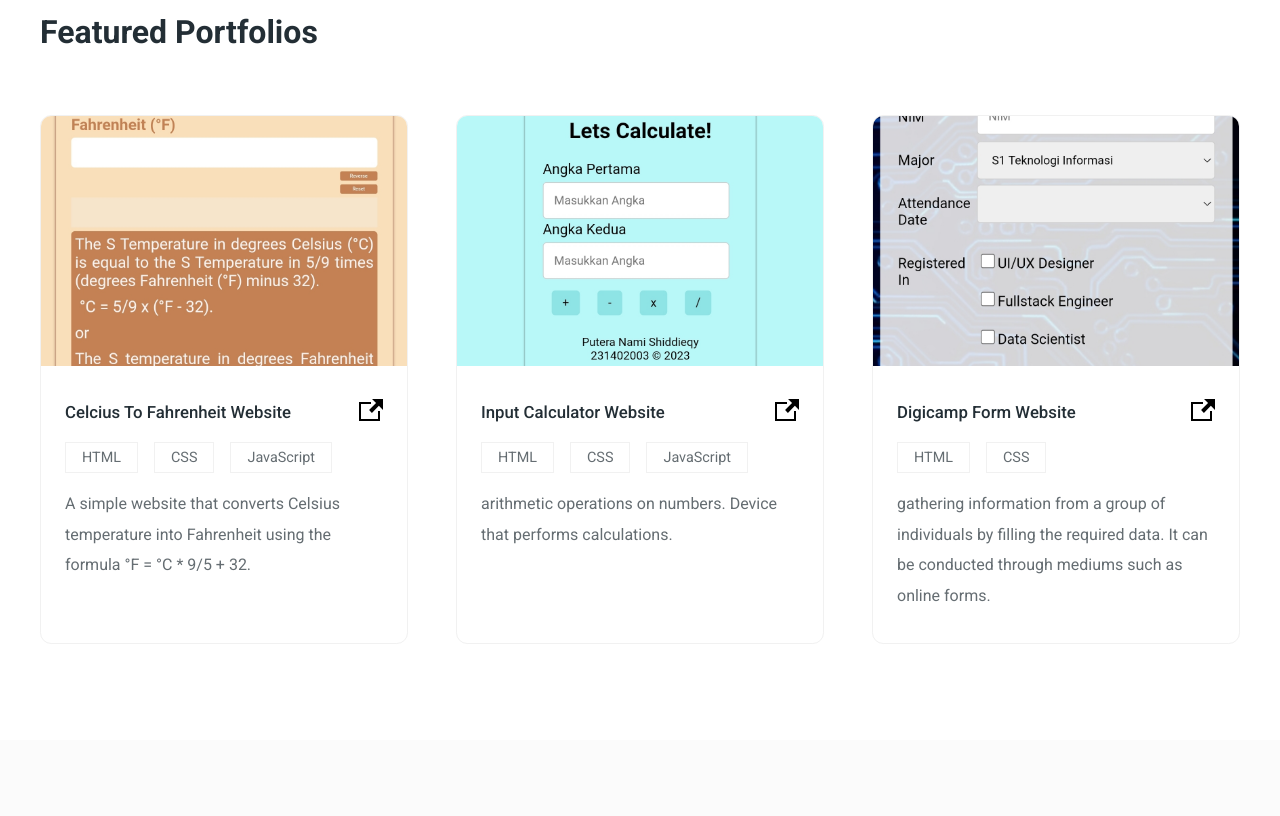
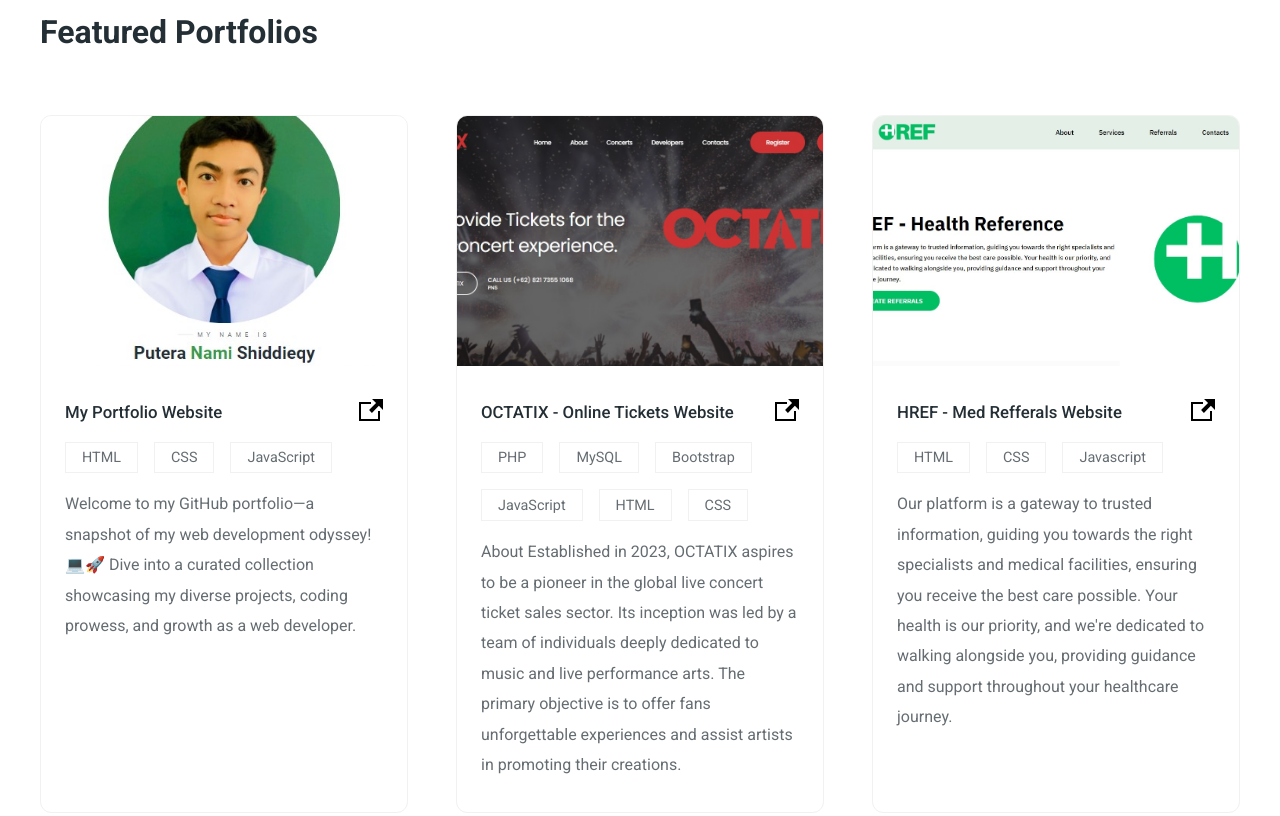
Before and after one commit to Naminiges/naminiges.github.io, a plain HTML site: page index.html in a window 1280 px wide. Shown: the part 1870-2686 px from the top of the page. Drawn offline with Linux system fonts and the light colour scheme.

Commit message:
1st Update

```diff
--- a/231402003_portfolio.css
+++ b/231402003_portfolio.css
@@ -244,6 +244,7 @@ nav ul li a {
   border-radius: var(--itemBorderRadius);
   overflow: hidden;
   border: 1px solid var(--borderColor);
+  margin-bottom: 4rem;
 }
 
 .portfolioCover {
--- a/index.html
+++ b/index.html
@@ -139,6 +139,129 @@
       <div class="mainContainer">
         <h3 class="preTitle">My Projects</h3>
         <h1 class="sectionTitle">Featured Portfolios</h1>
+        <div class="grid-3">
+          <!-- portfolio 1 -->
+          <div class="portfolio">
+            <div class="portfolioCover">
+              <img src="images/Projects/PortfolioWeb.jpg" alt="MyPortfolio" />
+            </div>
+            <div class="portfolioInfo">
+              <div class="portfolioTitle">
+                <h4>My Portfolio Website</h4>
+                <a
+                  href="https://naminiges.github.io/Putera-Portfolio-Website/"
+                  class="portfolioLink"
+                  target="_blank"
+                >
+                  <svg
+                    xmlns="http://www.w3.org/2000/svg"
+                    width="24"
+                    height="24"
+                    viewBox="0 0 24 24"
+                  >
+                    <path
+                      d="M21 13v10h-21v-19h12v2h-10v15h17v-8h2zm3-12h-10.988l4.035 4-6.977 7.07 2.828 2.828 6.977-7.07 4.125 4.172v-11z"
+                    />
+                  </svg>
+                </a>
+              </div>
+              <div class="portfolioTags">
+                <div>HTML</div>
+                <div>CSS</div>
+                <div>JavaScript</div>
+              </div>
+              <p>
+                Welcome to my GitHub portfolio—a snapshot of my web development
+                odyssey! 💻🚀 Dive into a curated collection showcasing my
+                diverse projects, coding prowess, and growth as a web developer.
+              </p>
+            </div>
+          </div>
+          <!-- portfolio 2 -->
+          <div class="portfolio">
+            <div class="portfolioCover">
+              <img src="images/Projects/OctatixWeb.jpg" alt="Octatix" />
+            </div>
+            <div class="portfolioInfo">
+              <div class="portfolioTitle">
+                <h4>OCTATIX - Online Tickets Website</h4>
+                <a
+                  href="https://github.com/Naminiges/octatix"
+                  class="portfolioLink"
+                  target="_blank"
+                >
+                  <svg
+                    xmlns="http://www.w3.org/2000/svg"
+                    width="24"
+                    height="24"
+                    viewBox="0 0 24 24"
+                  >
+                    <path
+                      d="M21 13v10h-21v-19h12v2h-10v15h17v-8h2zm3-12h-10.988l4.035 4-6.977 7.07 2.828 2.828 6.977-7.07 4.125 4.172v-11z"
+                    />
+                  </svg>
+                </a>
+              </div>
+              <div class="portfolioTags">
+                <div>PHP</div>
+                <div>MySQL</div>
+                <div>Bootstrap</div>
+              </div>
+              <div class="portfolioTags">
+                <div>JavaScript</div>
+                <div>HTML</div>
+                <div>CSS</div>
+              </div>
+              <p>
+                About Established in 2023, OCTATIX aspires to be a pioneer in
+                the global live concert ticket sales sector. Its inception was
+                led by a team of individuals deeply dedicated to music and live
+                performance arts. The primary objective is to offer fans
+                unforgettable experiences and assist artists in promoting their
+                creations.
+              </p>
+            </div>
+          </div>
+          <!-- portfolio 3 -->
+          <div class="portfolio">
+            <div class="portfolioCover">
+              <img src="images/Projects/HrefWeb.jpg" alt="HREF" />
+            </div>
+            <div class="portfolioInfo">
+              <div class="portfolioTitle">
+                <h4>HREF - Med Refferals Website</h4>
+                <a
+                  href="https://puteranamishiddieqy003c.000webhostapp.com/Tugas%202/tugas2.html"
+                  class="portfolioLink"
+                  target="_blank"
+                >
+                  <svg
+                    xmlns="http://www.w3.org/2000/svg"
+                    width="24"
+                    height="24"
+                    viewBox="0 0 24 24"
+                  >
+                    <path
+                      d="M21 13v10h-21v-19h12v2h-10v15h17v-8h2zm3-12h-10.988l4.035 4-6.977 7.07 2.828 2.828 6.977-7.07 4.125 4.172v-11z"
+                    />
+                  </svg>
+                </a>
+              </div>
+              <div class="portfolioTags">
+                <div>HTML</div>
+                <div>CSS</div>
+                <div>Javascript</div>
+              </div>
+              <p>
+                Our platform is a gateway to trusted information, guiding you
+                towards the right specialists and medical facilities, ensuring
+                you receive the best care possible. Your health is our priority,
+                and we're dedicated to walking alongside you, providing guidance
+                and support throughout your healthcare journey.
+              </p>
+            </div>
+          </div>
+        </div>
         <div class="grid-3">
           <!-- portfolio 1 -->
           <div class="portfolio">
@@ -307,13 +430,15 @@
                 <li>JavaScript</li>
                 <li>PHP</li>
                 <li>MySQL</li>
+                <li>R</li>
               </ul>
               <ul>
                 <li>Python</li>
                 <li>AWS</li>
-                <li>C++</li>
+                <li>C/C++</li>
                 <li>Bootstrap</li>
                 <li>Laravel</li>
+                <li>JQuery</li>
               </ul>
             </div>
           </div>
@@ -323,7 +448,7 @@
     <!-- end skills and education -->
     <!-- contact -->
     <section id="contact">
-       <div class="contact mainContainer">
+      <div class="contact mainContainer">
         <div class="contact-kiri">
           <form
             action="https://formspree.io/f/moqoykqz"
```
Also changed, not shown: images/Projects/CodeletHeroIconandCards.jpg (deleted), images/Projects/HrefWeb.jpg (added), images/Projects/JobRolesInIT.jpg (deleted), images/Projects/OctatixWeb.jpg (added), images/Projects/PortfolioWeb.jpg (added).
